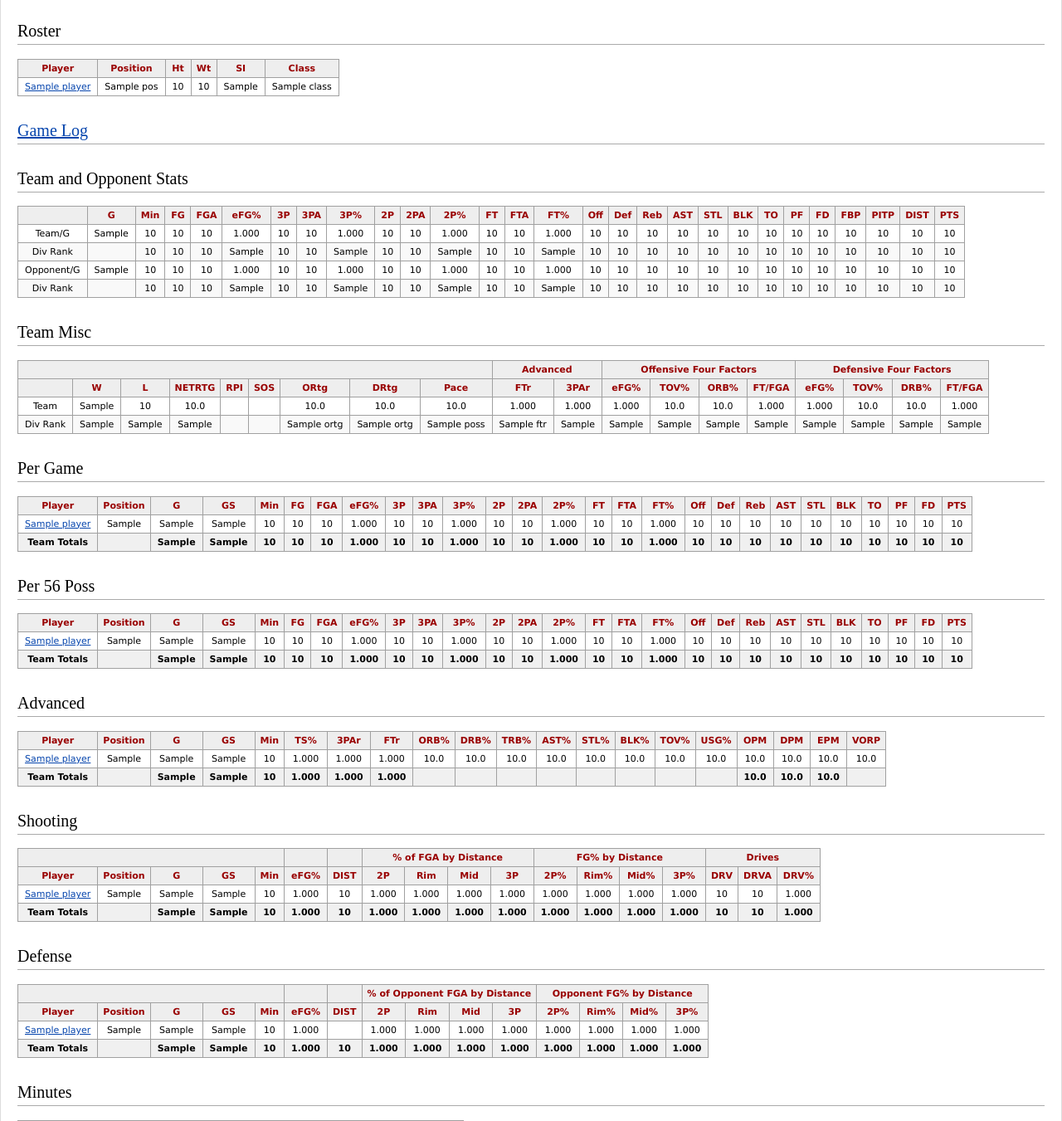
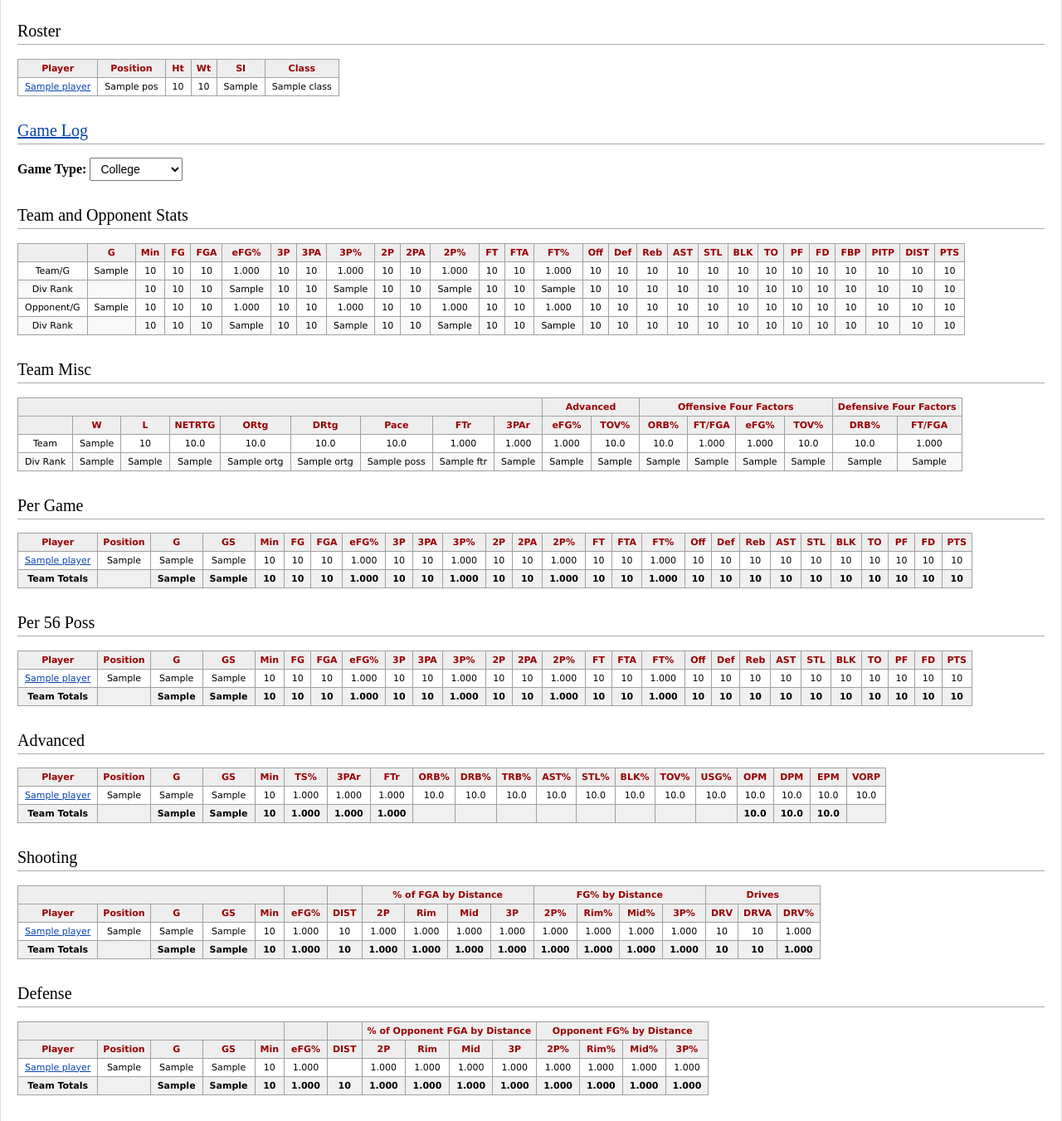
Before and after one commit to brherold/hardwood-cloud, a Flask app: template frontend/templates/teamPage.html in a window 1280 px wide. Shown: the part 159-1510 px from the top of the page at 83% size. Run offline with Flask 3, Linux system fonts and the light colour scheme; the template is opened without the code that fills it: most values are stand-ins (such as "Sample title", 1, 10 or a date in 2020).

Commit message:
Remove RPI and SOS from team page; move game type select below Game Log

```diff
--- a/frontend/templates/teamPage.html
+++ b/frontend/templates/teamPage.html
@@ -199,6 +199,16 @@
 
         <h2><a href="/teams/{{team_stats['team_id']}}/{{team_stats['season_id']}}/gamelog" target="_blank">Game Log</a></h2>
 
+        <div style="margin: 12px 0 20px 0;">
+            <label for="gameTypeSelect"><b>Game Type: </b></label>
+            <select id="gameTypeSelect" name='game_type' onchange="changeGameType()" style="font-size: 14px; padding: 4px 8px;">
+                <option value='College' {% if game_type == 'College' %}selected{% endif %}>College</option>
+                <option value='Conference' {% if game_type == 'Conference' %}selected{% endif %}>Conference</option>
+                <option value='Playoff' {% if game_type == 'Playoff' %}selected{% endif %}>Playoff</option>
+                <option value='Tournament' {% if game_type == 'Tournament' %}selected{% endif %}>Tournament</option>
+            </select>
+        </div>
+
 
         <h2> Team and Opponent Stats</h2>
             <table >
@@ -387,8 +397,6 @@
                     <th>W</th>
                     <th>L</th>
                     <th>NETRTG</th>
-                    <th> RPI  </th>
-                    <th> SOS </th>
                     <th> ORtg </th>
                     <th> DRtg </th>
                     <th> Pace </th>
@@ -410,28 +418,6 @@
                     <td>{{team_stats.GW}}</td>
                     <td>{{team_stats.GP - team_stats.GW}}</td>
                     <td>{{"%.1f"|format(team_stats.NetRtg|default(0))}}</td>
-                    <td>
-                        {% if team_stats["season_id"] > 2044 %}
-                            {% if team_stats.RPI >= 1 %}
-                                {{ "%.3f"|format(team_stats.RPI)|default(0) }}
-                            {% else %}
-                                {{ "%.3f"|format(team_stats.RPI)|replace("0.", ".") }}
-                            {% endif %}
-                        {% else %}
-
-                        {% endif %}
-                    </td>
-                    <td>
-                        {% if team_stats["season_id"] > 2044 %}
-                            {% if team_stats.SOS >= 1 %}
-                                {{ "%.3f"|format(team_stats.SOS)|default(0) }}
-                            {% else %}
-                                {{ "%.3f"|format(team_stats.SOS)|replace("0.", ".") }}
-                            {% endif %}
-                        {% else %}
-
-                        {% endif %}
-                    </td>
                     <td>{{"%.1f"|format(team_stats.ORtg|default(0))}}</td>
                     <td>{{"%.1f"|format(opp_stats.ORtg|default(0))}}</td>
                     <td>{{"%.1f"|format(team_stats.Poss|default(0))}}</td>
@@ -461,8 +447,6 @@
                     <td> {{team_rank.GW}}</td>
                     <td> {{team_rank.GL}}</td>
                     <td> {{team_rank.NetRtg}}</td>
-                    <td>{{team_rank.RPI if team_stats["season_id"] > 2044 else ""}}</td>
-                    <td>{{team_rank.SOS if team_stats["season_id"] > 2044 else ""}}</td>
                     <td>{{team_rank.ORtg }}</td>
                     <td>{{opp_rank.ORtg}}</td>
                     <td>{{team_rank.Poss}}</td>
@@ -1112,13 +1096,6 @@
             </tbody>
         </table>
 
-        <select id="gameTypeSelect" name='game_type' onchange="changeGameType()">
-            <option value=''></option>
-            <option value='College'>College</option>
-            <option value='Conference'>Conference</option>
-            <option value='Playoff'>Playoff</option>
-            <option value='Tournament'>Tournament</option>
-            </select>
           <a href="{{ url_for('home') }}"><button>Home</button></a>
           </body>
           </html>
```
